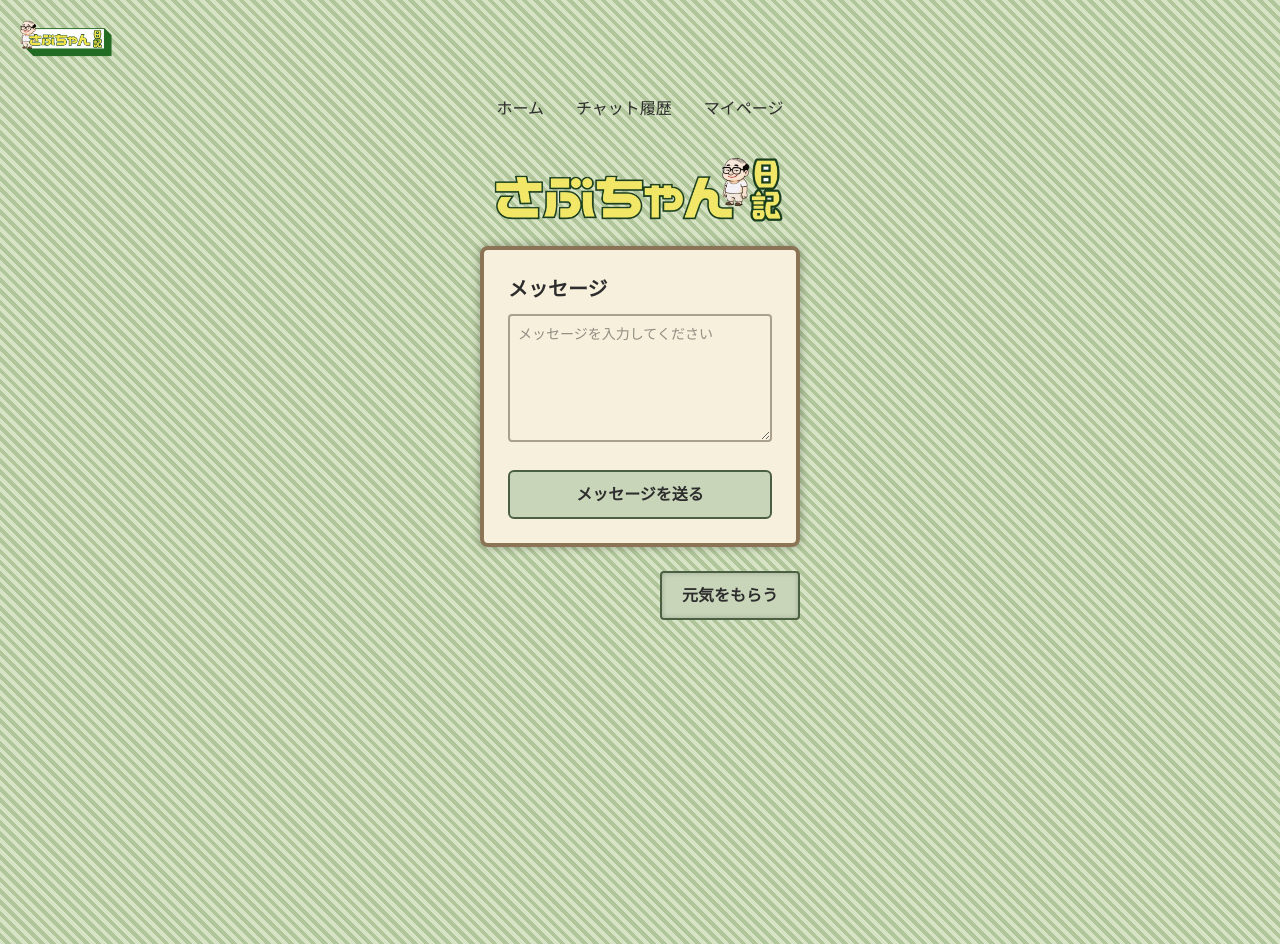
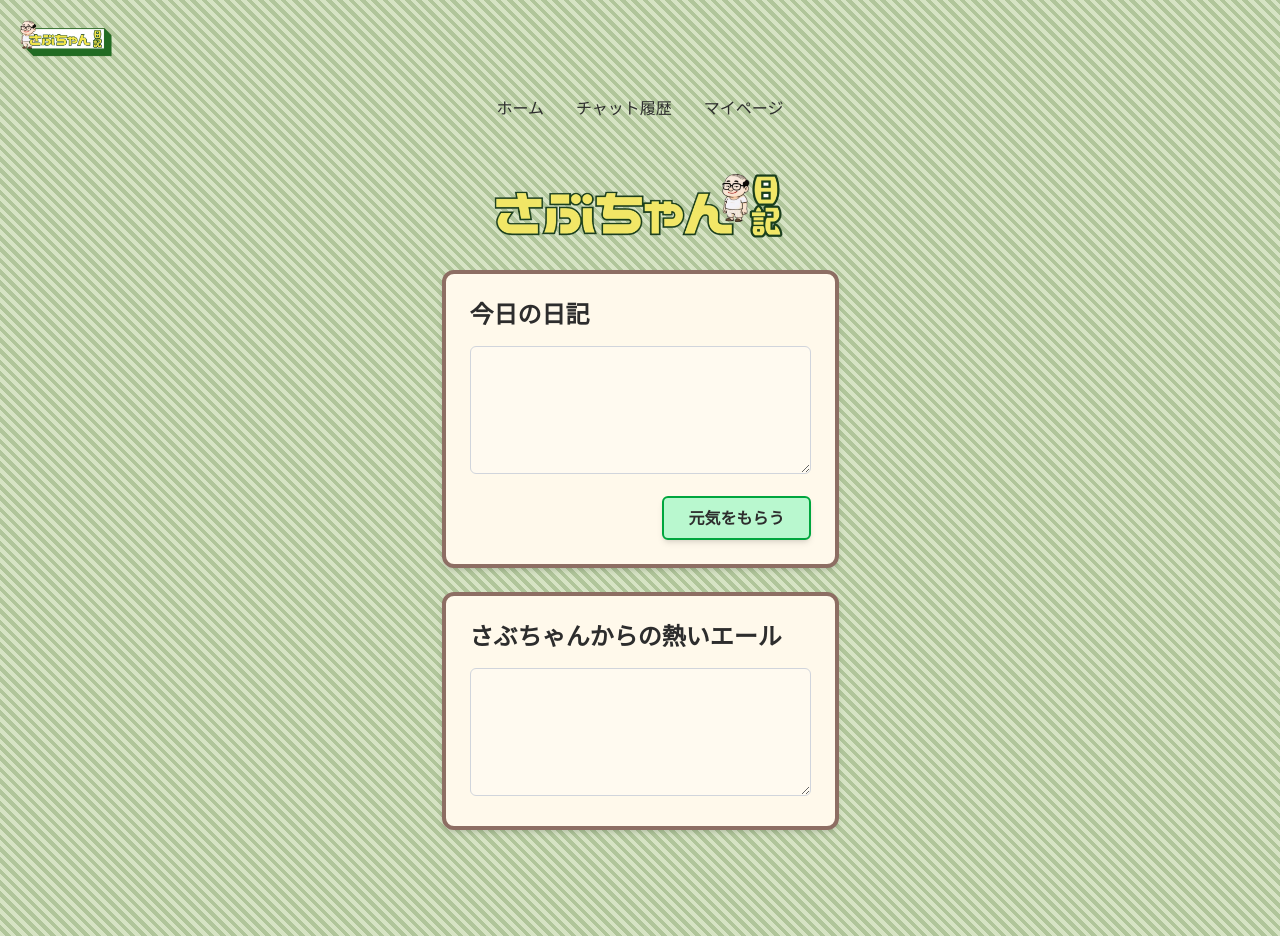
Before and after one commit to 2025SpringTeamA/frontend, a Next.js app: page /sabutyan-mode in a window 1280 px wide. Built offline with nearby package versions, Linux system fonts and the light colour scheme.

Commit message:
一時的にsession_idをlocalStorageへ設定（開発用）

```diff
--- a/src/app/sabutyan-mode/page.tsx
+++ b/src/app/sabutyan-mode/page.tsx
@@ -6,11 +6,15 @@
 import { useEffect, useState } from "react";
 
 export default function SabutyanMode() {
-  const [message, setMessage] = useState("");
+  const [diaryMessage, setDiaryMessage] = useState("");
+  const [cheerMessage, setCheerMessage] = useState("");
   const [token, setToken] = useState("");
   const [sessionId, setSessionId] = useState("");
 
   useEffect(() => {
+    // ★ テスト用に session_id を強制的にセット
+    localStorage.setItem("session_id", "1");
+
     document.body.classList.add("washitsu");
 
     const storedToken = localStorage.getItem("token");
@@ -25,29 +29,8 @@
   }, []);
 
   const handleEnergy = async () => {
-    try {
-      const res = await fetch("/api/energy", {
-        method: "POST",
-        headers: {
-          "Content-Type": "application/json",
-        },
-        body: JSON.stringify({ action: "元気をもらう" }),
-      });
-
-      if (!res.ok) throw new Error("送信に失敗しました");
-
-      const result = await res.json();
-      alert(result.message || "元気をもらいました！");
-    } catch {
-      alert("エラーが発生しました");
-    }
-  };
-
-  const handleMessageSubmit = async (e: React.FormEvent) => {
-    e.preventDefault();
-
-    if (!token || !sessionId) {
-      alert("ログイン情報が不足しています");
+    if (!sessionId) {
+      alert("セッションIDが見つかりません");
       return;
     }
 
@@ -56,21 +39,17 @@
         method: "POST",
         headers: {
           "Content-Type": "application/json",
-          Authorization: `Bearer ${token}`,
         },
-        body: JSON.stringify({
-          content: message,
-        }),
+        body: JSON.stringify({ content: diaryMessage }),
       });
 
-      if (!res.ok) throw new Error("メッセージ送信に失敗しました");
+      if (!res.ok) throw new Error("送信に失敗しました");
 
       const result = await res.json();
-      alert("メッセージを送信しました！");
-      setMessage("");
+      alert(result.content || "元気をもらいました！");
     } catch (error) {
-      console.error(error);
-      alert("メッセージ送信中にエラーが発生しました");
+      console.error("エラー:", error);
+      alert("エラーが発生しました");
     }
   };
 
@@ -79,45 +58,35 @@
       <Logo />
       <NavBar />
 
-      <main className="flex flex-col items-center justify-start min-h-screen gap-4 px-4 mt-2">
-        {/* 画像のみ表示（テキストなし） */}
-        <div className="flex justify-center">
-          <Image
-            src="/images/sabu1.png"
-            alt="さぶちゃん"
-            width={300}
-            height={200}
-            priority
-          />
+      <main className="washitsu min-h-screen px-4 py-6 space-y-6 flex flex-col items-center">
+        <Image src="/images/sabu1.png" alt="さぶちゃん" width={300} height={200} />
+
+        {/* 今日の日記 */}
+        <div className="bg-[#fff9eb] border-[4px] border-[#8d6e63] rounded-xl shadow-md p-6 w-full max-w-xl">
+          <h2 className="text-2xl font-bold mb-4">今日の日記</h2>
+          <textarea
+            className="w-full h-32 border border-gray-300 rounded-md p-3 bg-[#fffaf0]"
+            value={diaryMessage}
+            onChange={(e) => setDiaryMessage(e.target.value)}
+          ></textarea>
+          <div className="flex justify-end mt-4">
+            <button
+              className="bg-green-200 border-2 border-green-600 shadow-md px-6 py-2 rounded-md font-bold"
+              onClick={handleEnergy}
+            >
+              元気をもらう
+            </button>
+          </div>
         </div>
 
-        {/* メッセージ送信フォーム */}
-        <form
-          onSubmit={handleMessageSubmit}
-          className="fusuma-form text-lg md:text-xl"
-        >
-          <label htmlFor="message">メッセージ</label>
+        {/* さぶちゃんのエール */}
+        <div className="bg-[#fff9eb] border-[4px] border-[#8d6e63] rounded-xl shadow-md p-6 w-full max-w-xl">
+          <h2 className="text-2xl font-bold mb-4">さぶちゃんからの熱いエール</h2>
           <textarea
-            id="message"
-            className="h-32"
-            value={message}
-            onChange={(e) => setMessage(e.target.value)}
-            placeholder="メッセージを入力してください"
+            className="w-full h-32 border border-gray-300 rounded-md p-3 bg-[#fffaf0]"
+            value={cheerMessage}
+            onChange={(e) => setCheerMessage(e.target.value)}
           ></textarea>
-
-          <button type="submit" className="form-submit-button mt-4 text-lg">
-            メッセージを送る
-          </button>
-        </form>
-
-        {/* 元気をもらうボタン */}
-        <div className="w-full max-w-md flex justify-end mt-2">
-          <button
-            className="tatami-button text-lg px-6 py-3"
-            onClick={handleEnergy}
-          >
-            元気をもらう
-          </button>
         </div>
       </main>
     </>
```
